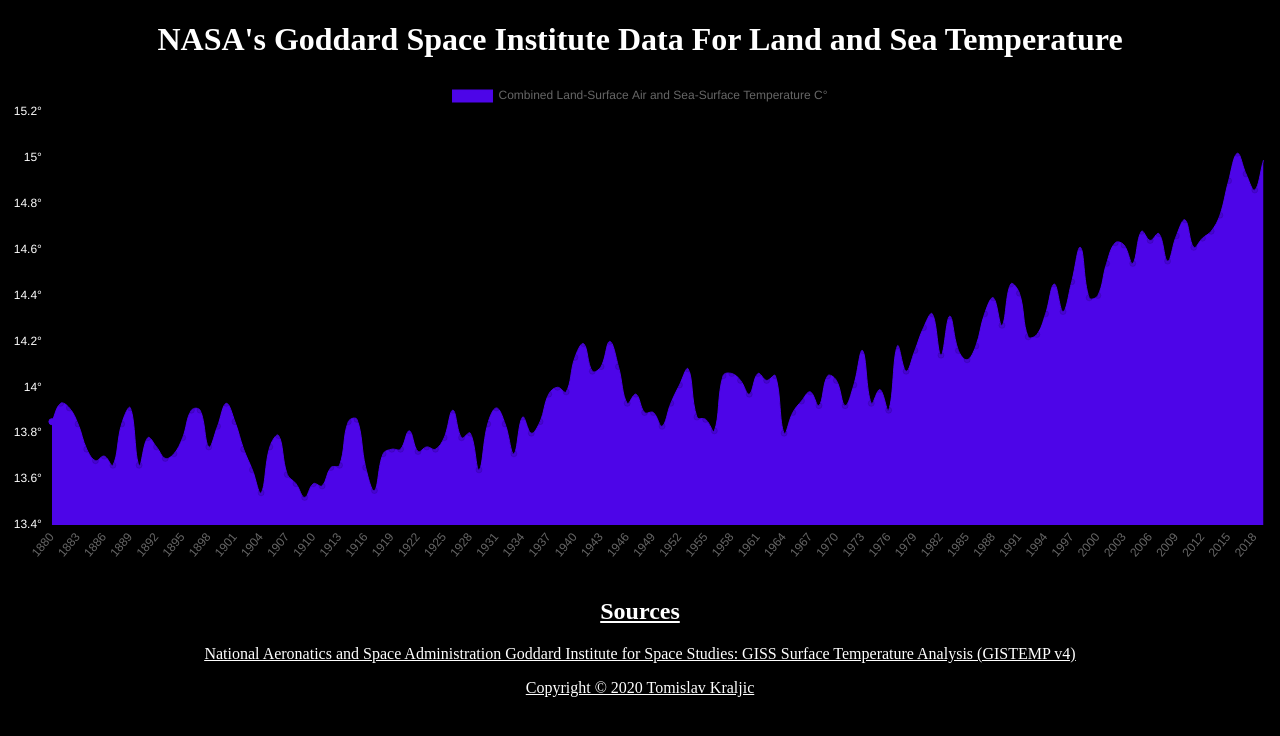
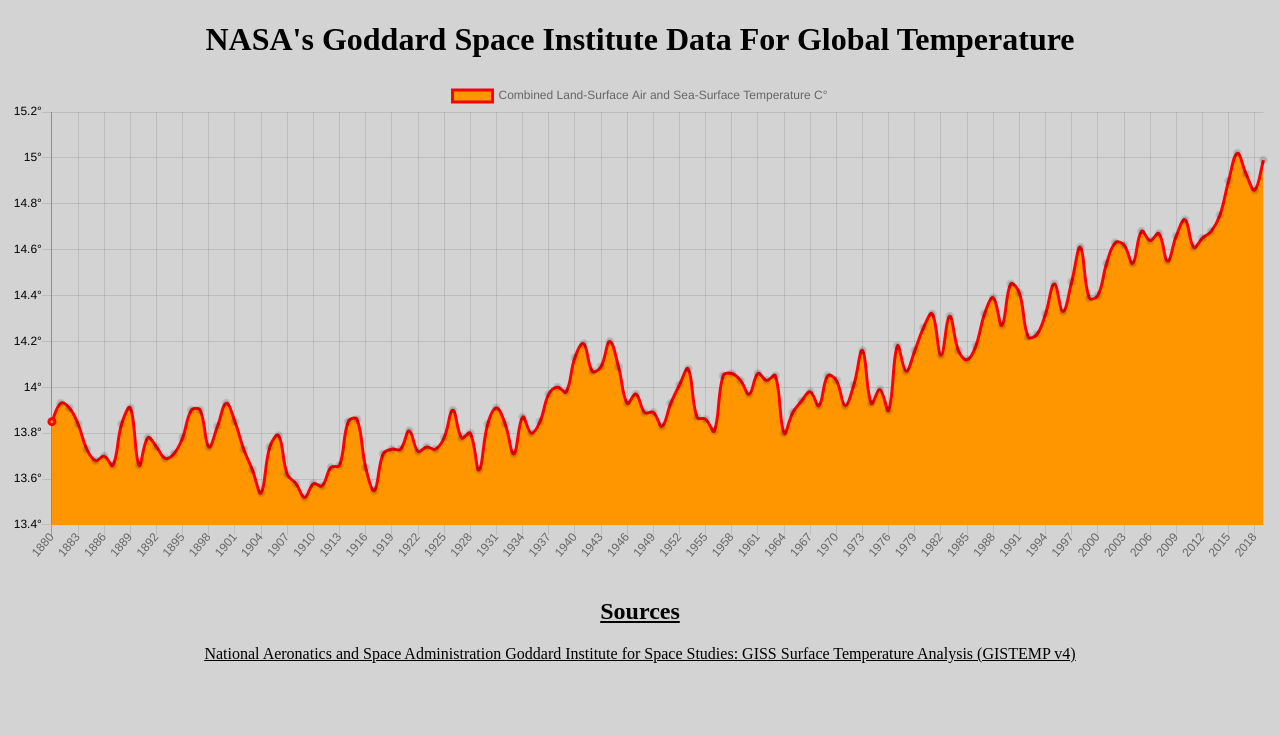
Before and after one commit to TomK111/nasa-temperature-data, a plain HTML site: page index.html in a window 1280 px wide. Drawn offline with nearby package versions, Linux system fonts and the light colour scheme.

Commit message:
altered border-color, border-thickness, and background-color

```diff
--- a/index.html
+++ b/index.html
@@ -10,7 +10,7 @@
     <script src="https://cdn.jsdelivr.net/npm/chart.js@2.9.3/dist/Chart.min.js"></script>
 </head>
 <body>
-    <h1>NASA's Goddard Space Institute Data For Land and Sea Temperature</h1>
+    <h1>NASA's Goddard Space Institute Data For Global Temperature</h1>
     <canvas id="chart" width="500" height="190"></canvas>
 <br>
     <div>
@@ -18,11 +18,7 @@
         <a href="https://data.giss.nasa.gov/gistemp/" target="_blank">National Aeronatics and Space Administration Goddard Institute for Space Studies: GISS Surface Temperature Analysis (GISTEMP v4)</a>
     </div>
 
-    <footer>
-        <div>
-            <p>Copyright &copy 2020 Tomislav Kraljic</p>
-        </div>
-    </footer>
+
     <script src="script.js"></script>
 </body>
 </html>
--- a/main.css
+++ b/main.css
@@ -1,39 +1,39 @@
 body{
-    background-color: black;
+    background-color: lightgrey;
     opacity: 1;
 }
 
 p{
-    color: white;
+    color: black;
 }
 
 h1{
-    color: white;
+    color: black;
     text-align: center;
 }
 
 h4{
-    color: white;
+    color: black;
 }
 
 div{
     text-align: center;
-    color: white;
+    color: black;
     text-decoration: underline;
 }
 
 a:link{
-    color: white;
+    color: black;
 }
 
 a:hover{
-    color: white;
+    color: black;
 }
 
 a:visited{
-    color: white;
+    color: black;
 }
 
 a:active{
-    color: white;
+    color: black;
 }
--- a/script.js
+++ b/script.js
@@ -16,11 +16,11 @@ async function chartIt() {
                 label: 'Combined Land-Surface Air and Sea-Surface Temperature C°',
                 data: ytemps,
                 fill: true,
-                backgroundColor: ['rgba(77, 5, 232, 1)'],
+                backgroundColor: ['rgba(255,150, 0, 1)'],
                 borderColor: [
-                    ['rgba(77, 5, 232, 1)'],
+                    ['rgba(255, 0, 0, 1)'],
                 ],
-                borderWidth: 1
+                borderWidth: 3
             }]
         },
         options: {
@@ -33,7 +33,7 @@ async function chartIt() {
                     ticks: {
                         easing: 'linear',
                         responsive: true,
-                        fontColor:"white",
+                        fontColor:"black",
                         callback: function (value, index, values) {
                             return value + '°';
                         }
```
